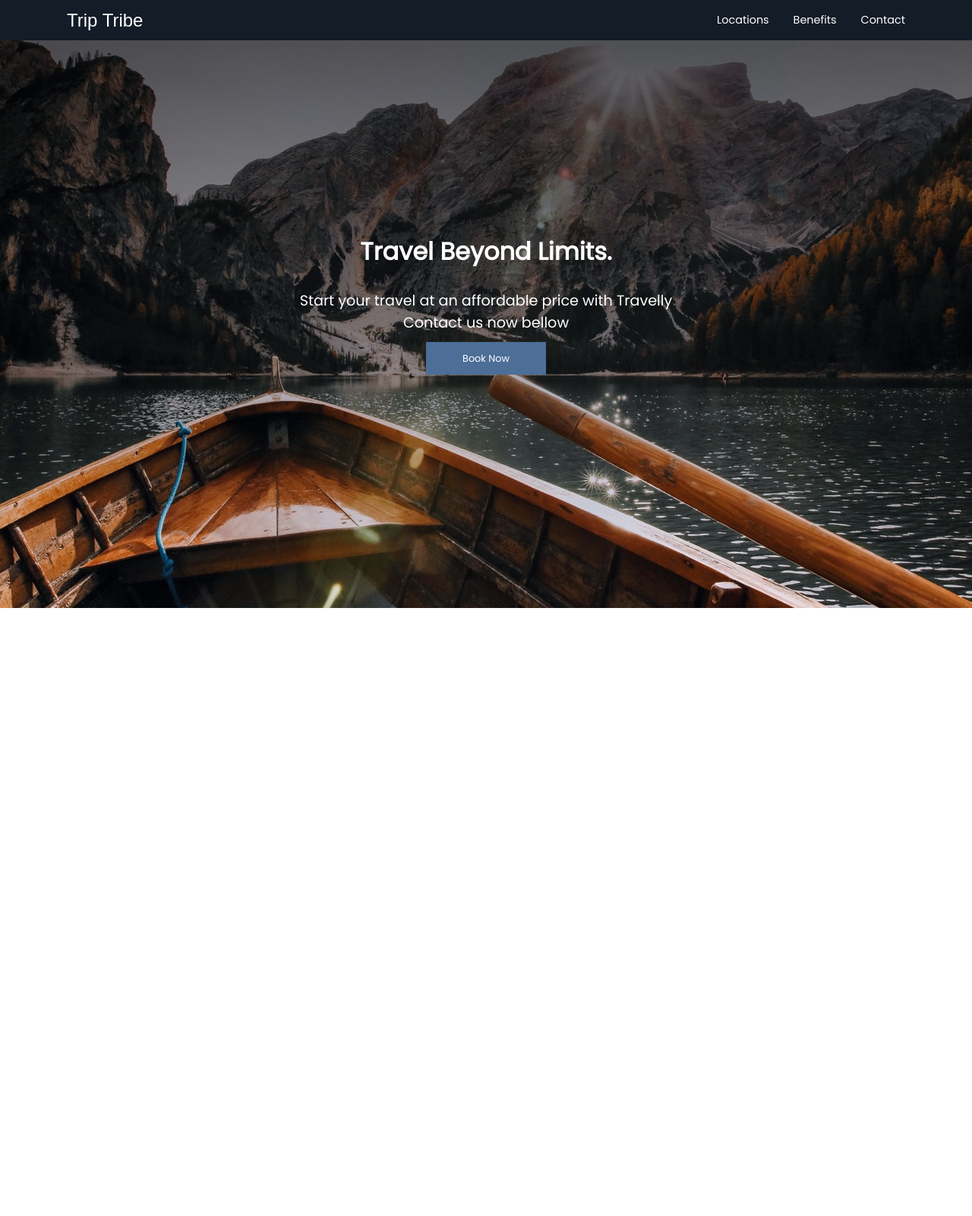
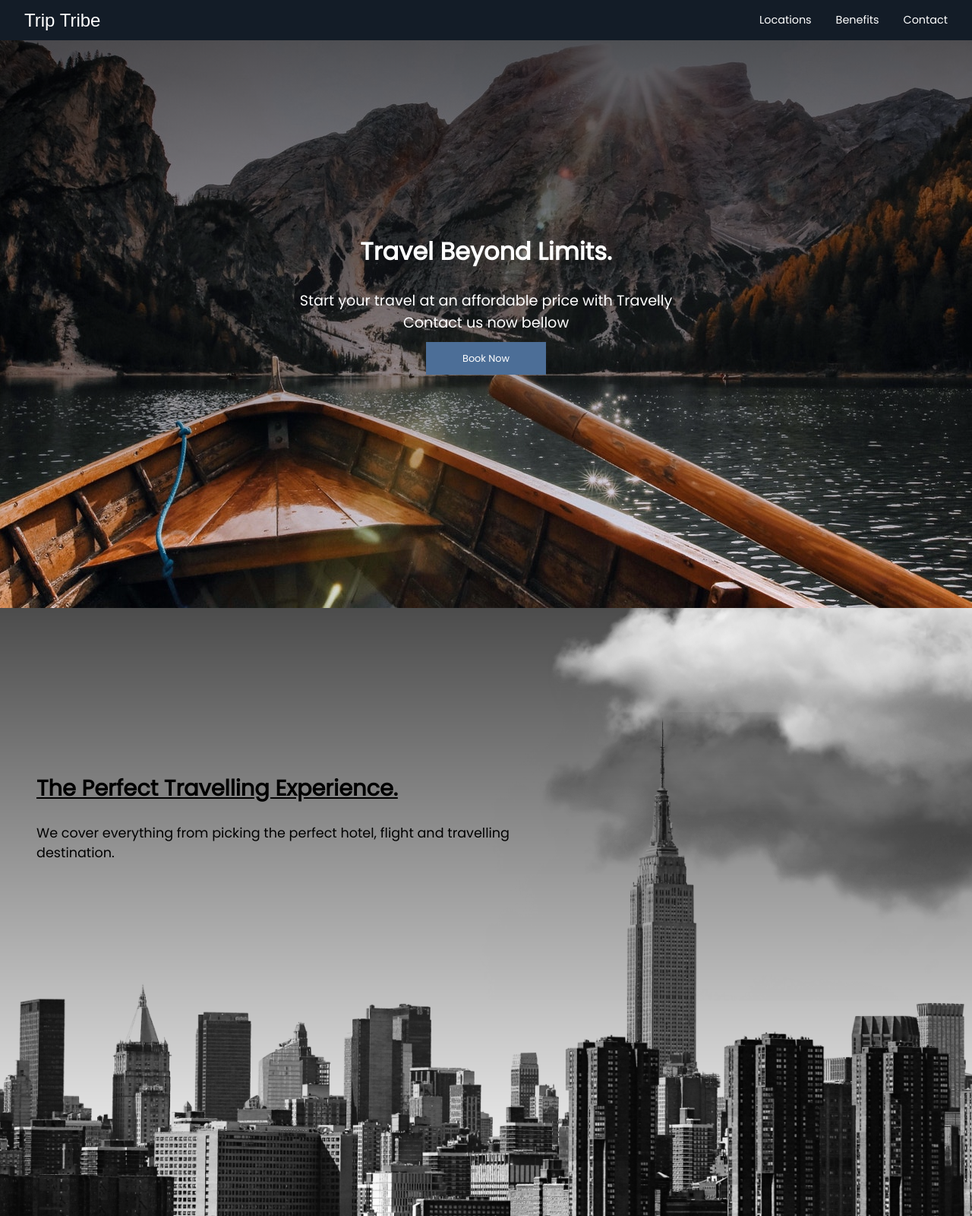
Before and after one commit to RudolphPereira/Trip-Tribe-Travel-Website, a website: page index.html in a window 1280 px wide. Shown: the whole page at 76% size. Before the commit the page ends 800 px from the top, so only its background shows below. Drawn offline with Linux system fonts and the light colour scheme; a web font is replaced by a local one.

Commit message:
Added locations as a new section to the website

```diff
--- a/index.html
+++ b/index.html
@@ -15,10 +15,10 @@
     <link rel="stylesheet" href="style/style.css" />
   </head>
   <body>
-    <header class="header">
+    <header class="header" id="Home">
       <div class="nav">
         <div class="nav__logo--container">
-          <h1 class="nav__logo">Trip Tribe</h1>
+          <a href="#Home" class="nav__logo">Trip Tribe</a>
         </div>
         <ul class="nav__list">
           <li class="nav__items">
@@ -42,5 +42,30 @@
         <a href="#contact" class="header__link">Book Now</a>
       </div>
     </header>
+
+    <section class="locations" id="locations">
+      <div class="locations__text--container">
+        <h1 class="locations__title">The Perfect Travelling Experience.</h1>
+        <p class="locations__desc">
+          We cover everything from picking the perfect hotel, flight and
+          travelling destination.
+        </p>
+      </div>
+
+      <div class="loactions__image--container">
+        <img
+          src="./images/cloud.png"
+          alt="cloud-image"
+          class="locations__image"
+          id="cloud-1"
+        />
+        <img
+          src="./images/cloud.png"
+          alt="cloud-image"
+          class="locations__image"
+          id="cloud-2"
+        />
+      </div>
+    </section>
   </body>
 </html>
--- /dev/null
+++ b/style/modules/_locations.scss
@@ -0,0 +1,75 @@
+.locations {
+  height: 100vh;
+  background-image: linear-gradient(rgba(0, 0, 0, 0.7), transparent),
+    url("./../../images/new-york-page.png");
+  background-repeat: no-repeat;
+  background-size: cover;
+  background-position: center;
+  position: relative;
+  overflow: hidden;
+
+  &__text--container {
+    position: absolute;
+    left: 0;
+    right: 0;
+    top: 20%;
+    width: 50%;
+    padding: 2rem 3rem;
+    font-family: "Poppins", sans-serif;
+    @include ipad {
+      top: 30%;
+      width: 55%;
+    }
+    @include iphone {
+      top: 15%;
+    }
+  }
+
+  &__title {
+    text-decoration: underline;
+    font-size: 1.8rem;
+    @include iphone {
+      font-size: 1.5rem;
+    }
+  }
+
+  &__desc {
+    font-size: 1.1rem;
+  }
+
+  &__image {
+    position: absolute;
+    top: 0;
+    right: 0;
+    width: 55%;
+    animation: cloudAnimation 3s infinite alternate ease-in-out;
+    @include ipad {
+      width: 70%;
+    }
+    @include iphone {
+      width: 100%;
+    }
+  }
+}
+
+#cloud-2 {
+  top: 20%;
+  opacity: 0.5rem;
+  z-index: -1;
+  animation: cloudAnimation 3.2s infinite alternate ease-in-out;
+  @include ipad {
+    top: 10%;
+  }
+  @include iphone {
+    top: 10%;
+  }
+}
+
+@keyframes cloudAnimation {
+  from {
+    transform: translate(10%, -10%);
+  }
+  to {
+    transform: translate(0, 0);
+  }
+}
--- a/style/modules/_mixin.scss
+++ b/style/modules/_mixin.scss
@@ -3,3 +3,9 @@
     @content;
   }
 }
+
+@mixin ipad {
+  @media only screen and (max-width: 1024px) {
+    @content;
+  }
+}
--- a/style/modules/_nav.scss
+++ b/style/modules/_nav.scss
@@ -2,24 +2,30 @@
   display: flex;
   justify-content: space-between;
   align-items: center;
-  padding: 0 3.5rem;
+  width: 100%;
+  position: absolute;
+  position: fixed;
+  z-index: 999;
   background-color: #131c27;
   color: white;
   font-family: "Pattaya", sans-serif;
   @include iphone {
     flex-direction: column;
     align-items: center;
+    padding: 1.2rem 0 0 0;
   }
 
   &__logo {
+    text-decoration: none;
+    color: white;
     font-family: "Pattaya", sans-serif;
     font-size: 1.5rem;
     font-weight: 200;
     padding: 0 2rem;
     margin: 0;
-    font-size: 1.5rem;
+    cursor: pointer;
     @include iphone {
-      margin: 1rem 0 0 0.5rem;
+      margin-left: 0.5rem;
     }
   }
 
--- a/style/style.scss
+++ b/style/style.scss
@@ -5,3 +5,4 @@ body {
 @import "modules/mixin";
 @import "modules/nav";
 @import "modules/header";
+@import "modules/locations";
```
Also changed, not shown: style/style.css.
